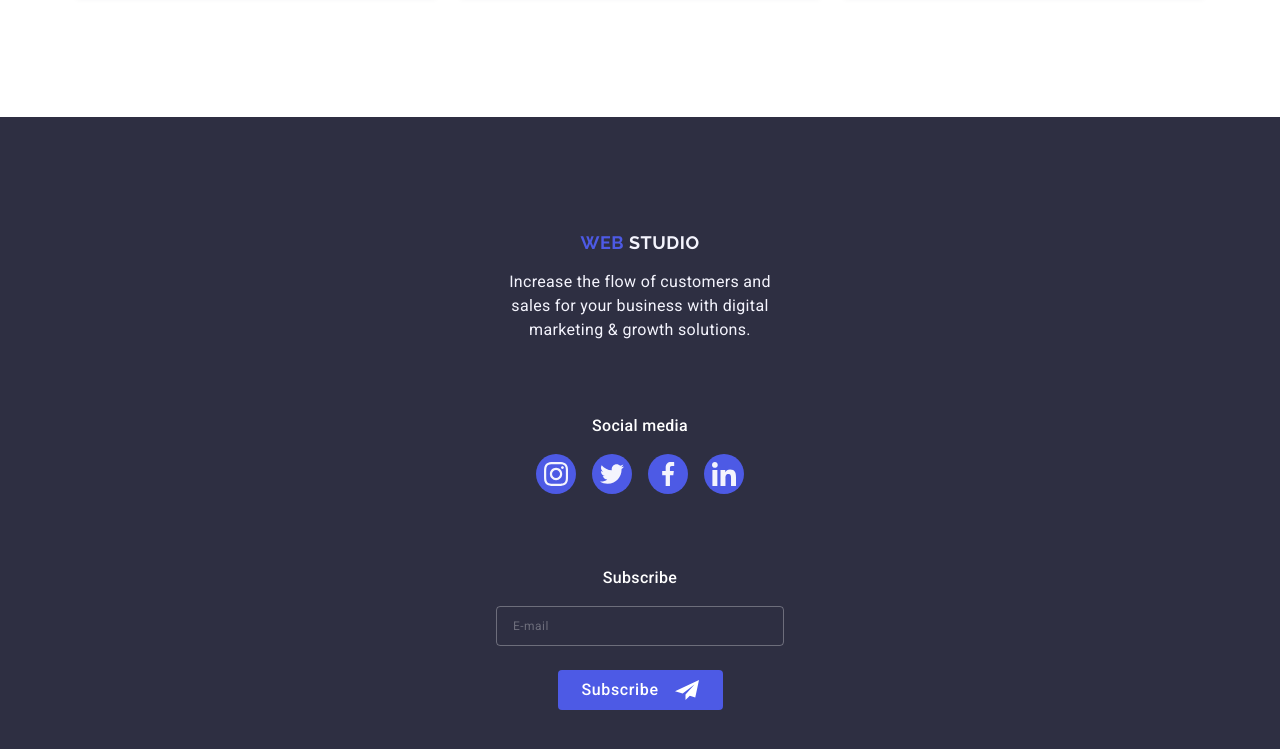
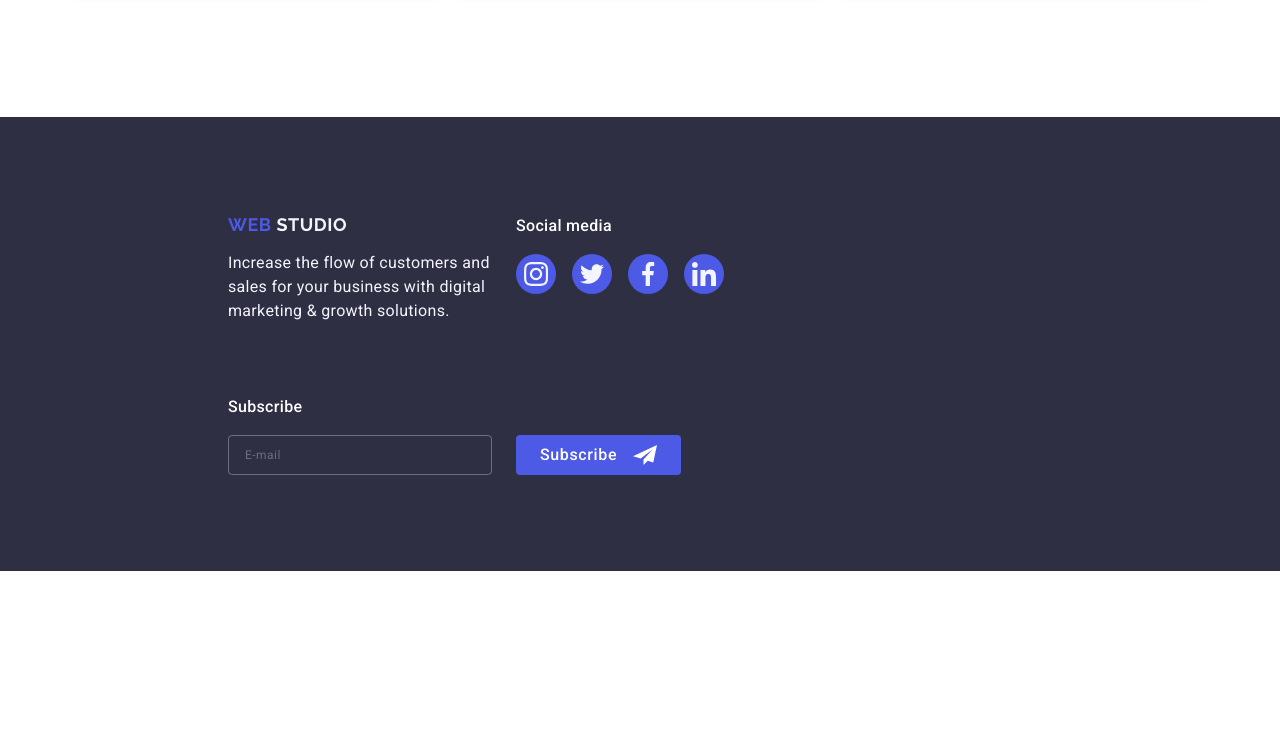
Before and after one commit to BooshCoder/goit-markup-hw-06, a plain HTML site: page index.html in a window 1280 px wide. Shown: the part 3042-3791 px from the top of the page. After the commit the page ends 3613 px from the top, so only its background shows below. Drawn offline with nearby package versions, Linux system fonts and the light colour scheme.

Commit message:
footer tab done

```diff
--- a/css/style.css
+++ b/css/style.css
@@ -910,8 +910,6 @@ p {
   position: relative;
   width: 100%;
   max-width: 453px;
-  padding: 0;
-  margin: 0;
 }
 .footer-form-item {
   display: flex;
@@ -978,3 +976,43 @@ p {
   display: block;
   margin-left: 16px;
 }
+@media screen and (min-width: 768px) {
+  .basement {
+    padding: 97.5px 164px 96px 108px;
+  }
+  .footer-container {
+    align-items: flex-start;
+    flex-direction: row;
+    flex-wrap: wrap;
+    gap: 0 24px;
+    width: 100%;
+    max-width: 768px;
+    padding: 0;
+  }
+  .footer-container-text {
+    align-items: unset;
+    width: 100%;
+    max-width: 264px;
+    padding: 0;
+    margin-bottom: 72px;
+  }
+  .foot-text {
+    text-align: unset;
+  }
+  .footer-logo {
+    margin: 0 0 16px 0;
+  }
+  .footer-container-soc {
+    align-items: unset;
+    margin-bottom: 72px;
+  }
+  .footer-form {
+    align-items: unset;
+  }
+  .footer-form-item {
+    flex-direction: row;
+  }
+  .footer-input {
+    min-width: 264px;
+  }
+}
```
